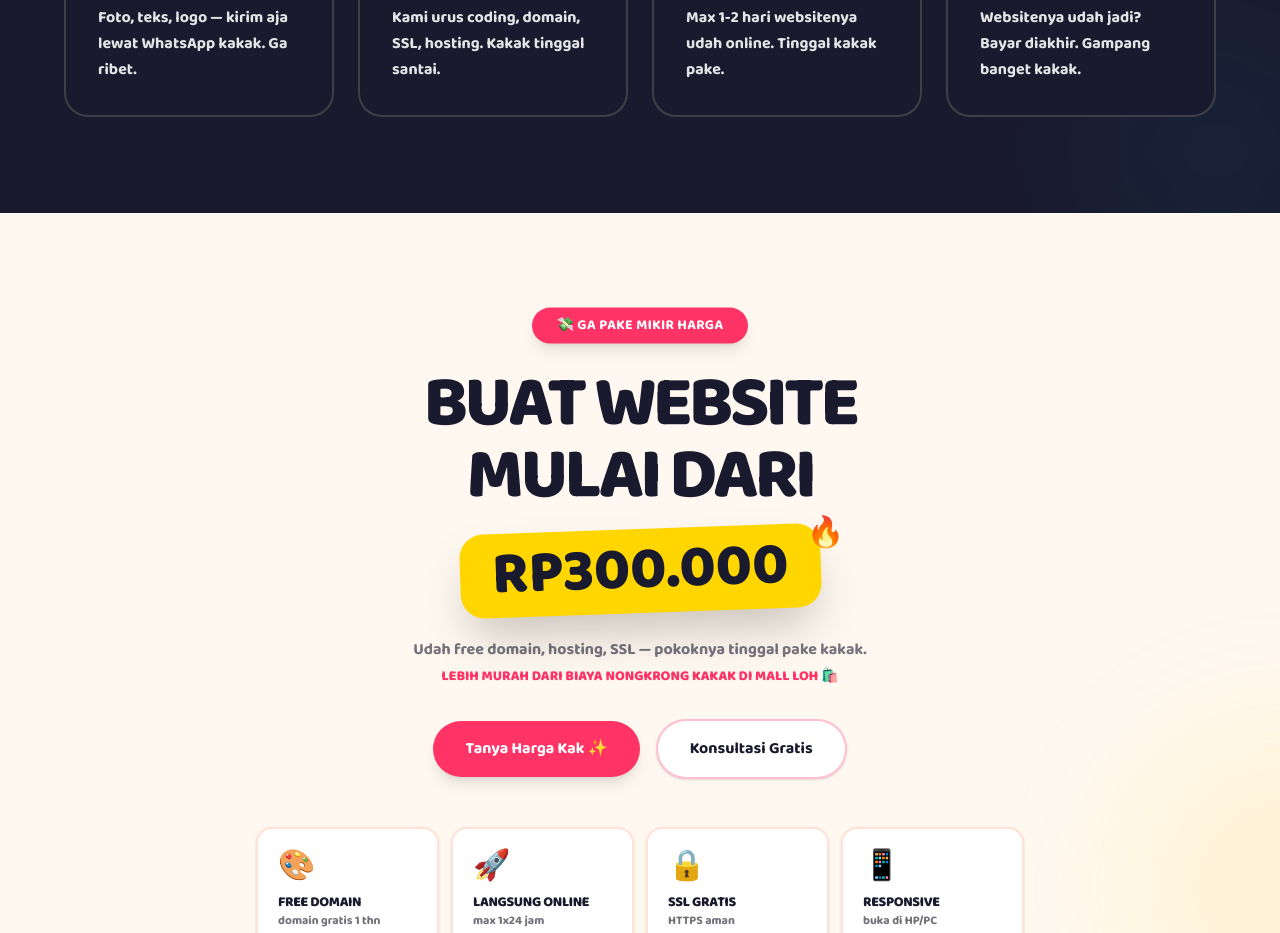
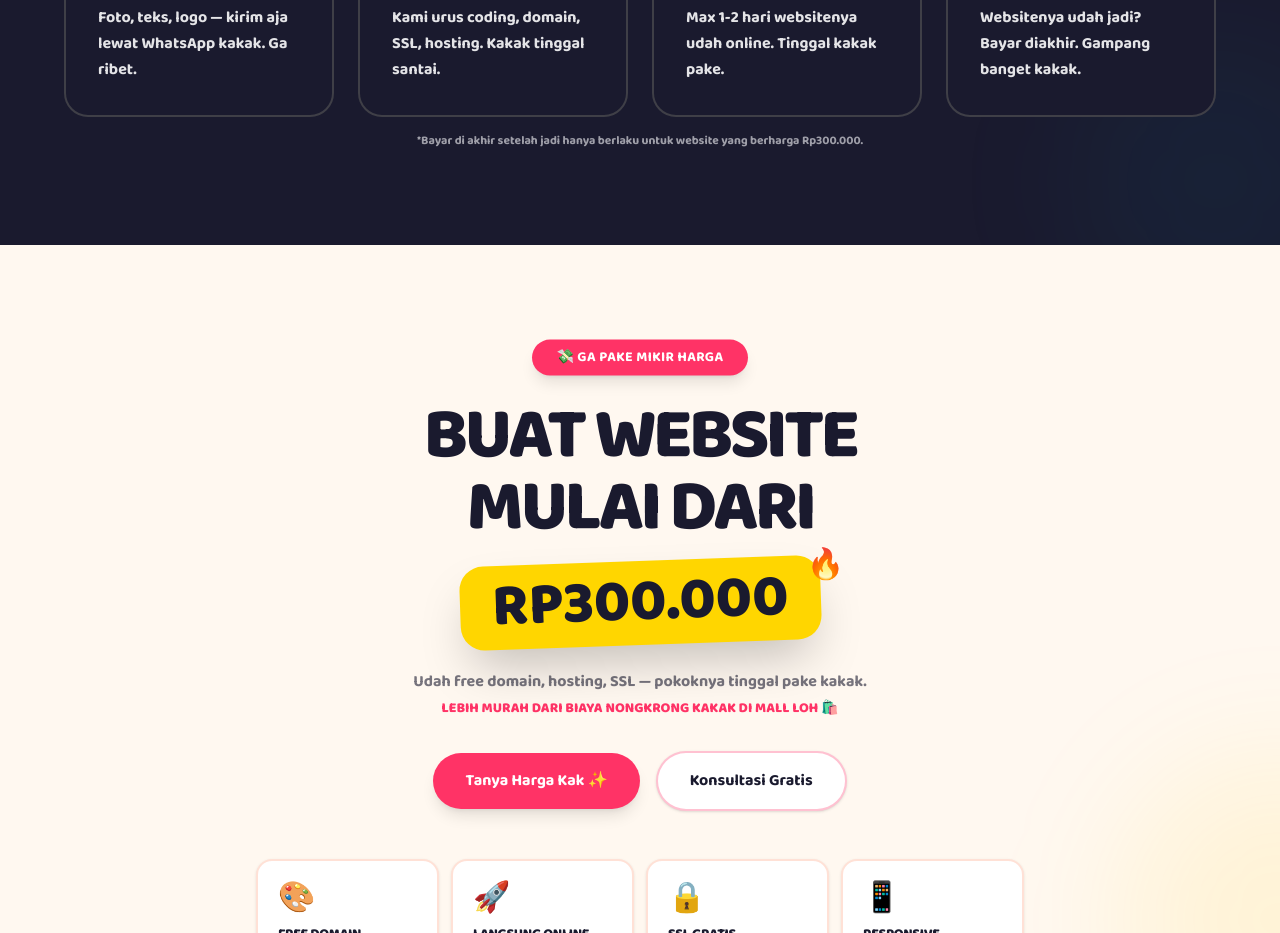
Before and after one commit to dnysaz/webkalcer.com, a Next.js app: page / in a window 1280 px wide. Shown: the part 1300-2233 px from the top of the page. Built offline with nearby package versions, Linux system fonts and the light colour scheme.

Commit message:
tambah footnote syarat bayar di akhir

```diff
--- a/src/components/HowItWorks.tsx
+++ b/src/components/HowItWorks.tsx
@@ -64,6 +64,9 @@ export default function HowItWorks() {
             <StepCard key={step.number} {...step} index={i} />
           ))}
         </div>
+        <p className="mt-4 text-center text-xs font-bold text-zinc-400">
+          *Bayar di akhir setelah jadi hanya berlaku untuk website yang berharga Rp300.000.
+        </p>
       </div>
     </section>
   );
```
